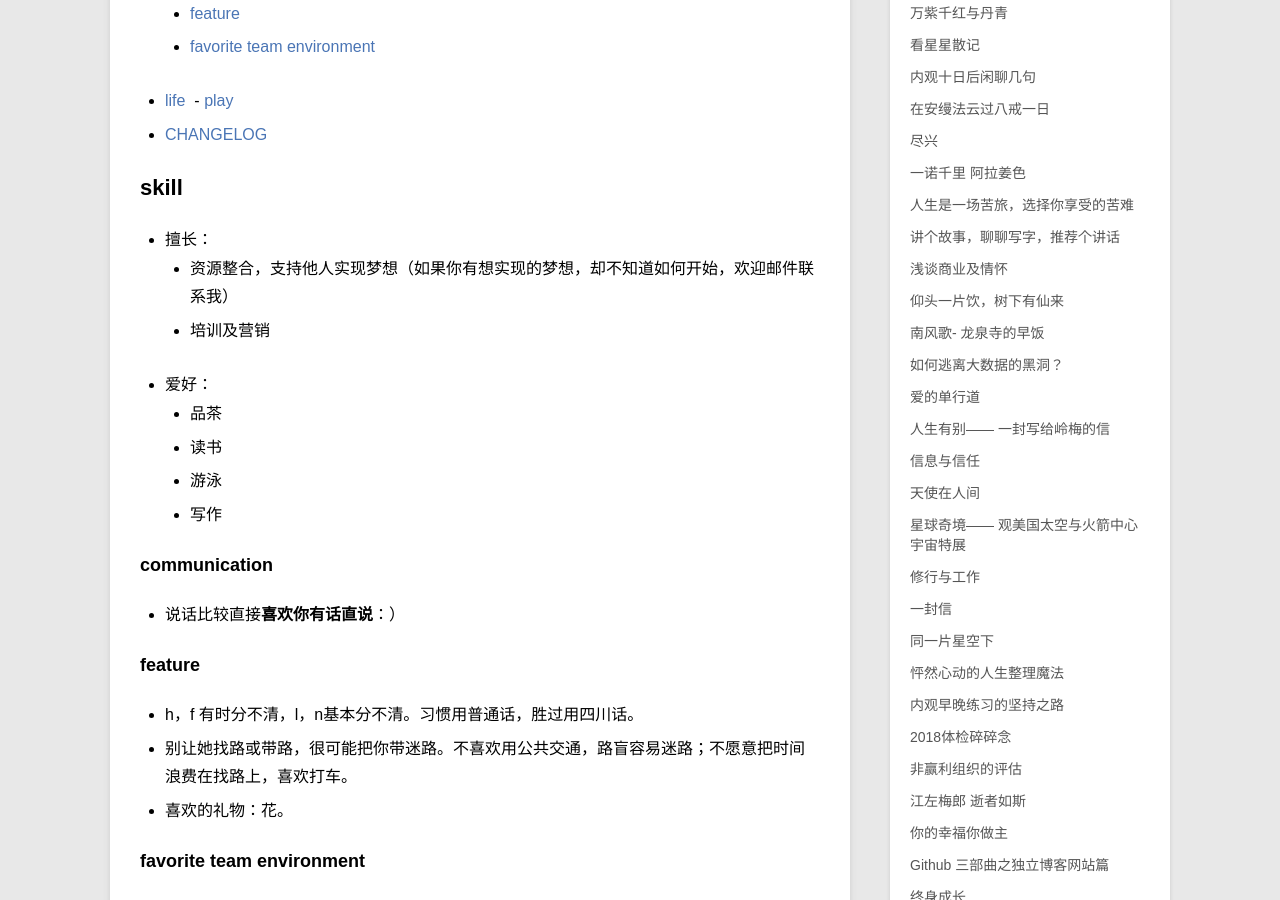
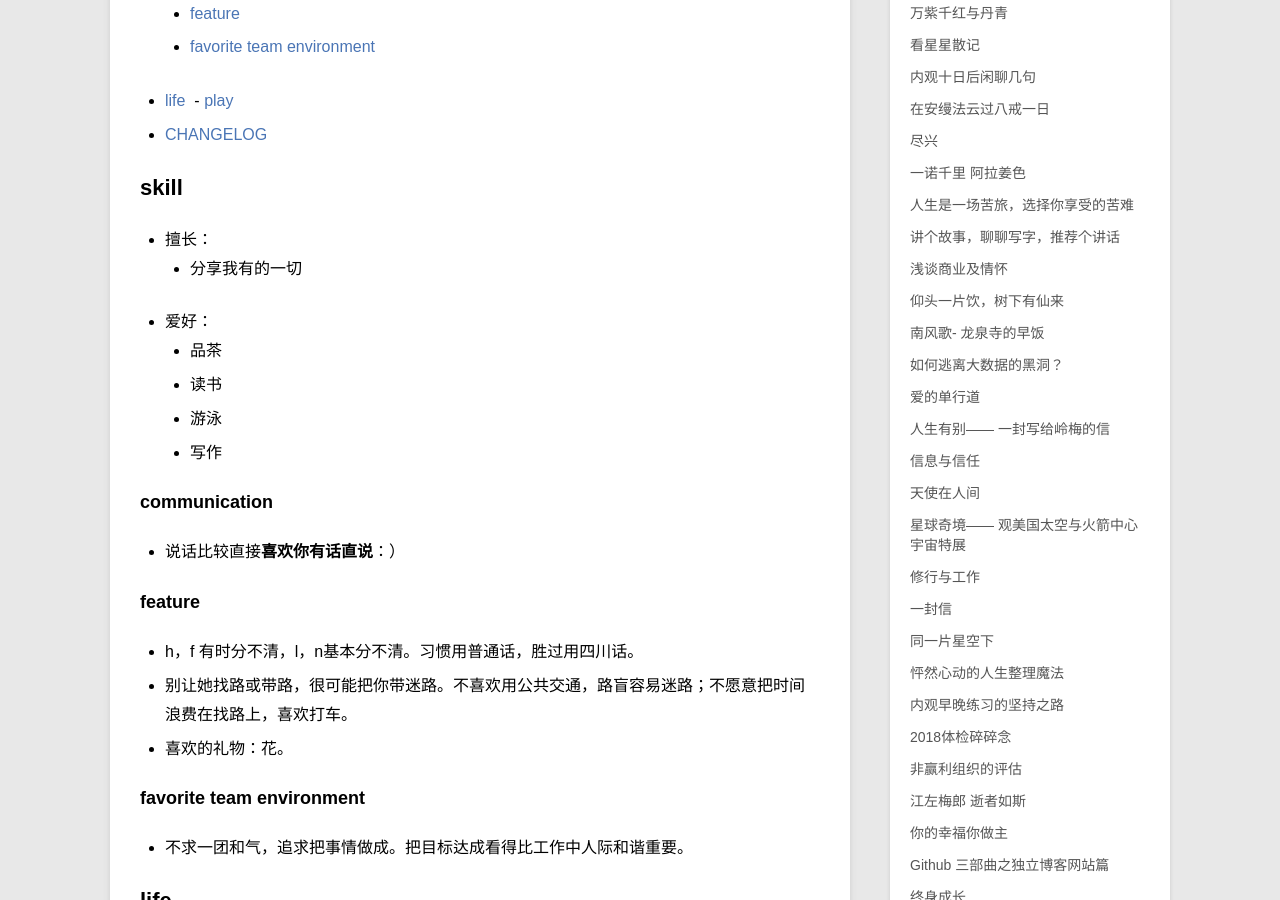
Before and after one commit to violettianjie/violettianjie.github.io, a Jekyll site: the page built from _posts/journal/2017-12-27-usageviolet.md, in a window 1280 px wide and 900 px high, scrolled down 740 px. Built offline with Jekyll 4.4.1, drawn with Linux system fonts in a browser that asks for light colours.

Commit message:
Update 2017-12-27-usageviolet.md

```diff
--- a/_posts/journal/2017-12-27-usageviolet.md
+++ b/_posts/journal/2017-12-27-usageviolet.md
@@ -37,8 +37,7 @@ description: 人如产品，沟通愉快
 ## skill
 
 - 擅长：
-   - 资源整合，支持他人实现梦想（如果你有想实现的梦想，却不知道如何开始，欢迎邮件联系我）
-   - 培训及营销
+   - 分享我有的一切
 
 - 爱好：
   - 品茶
```
